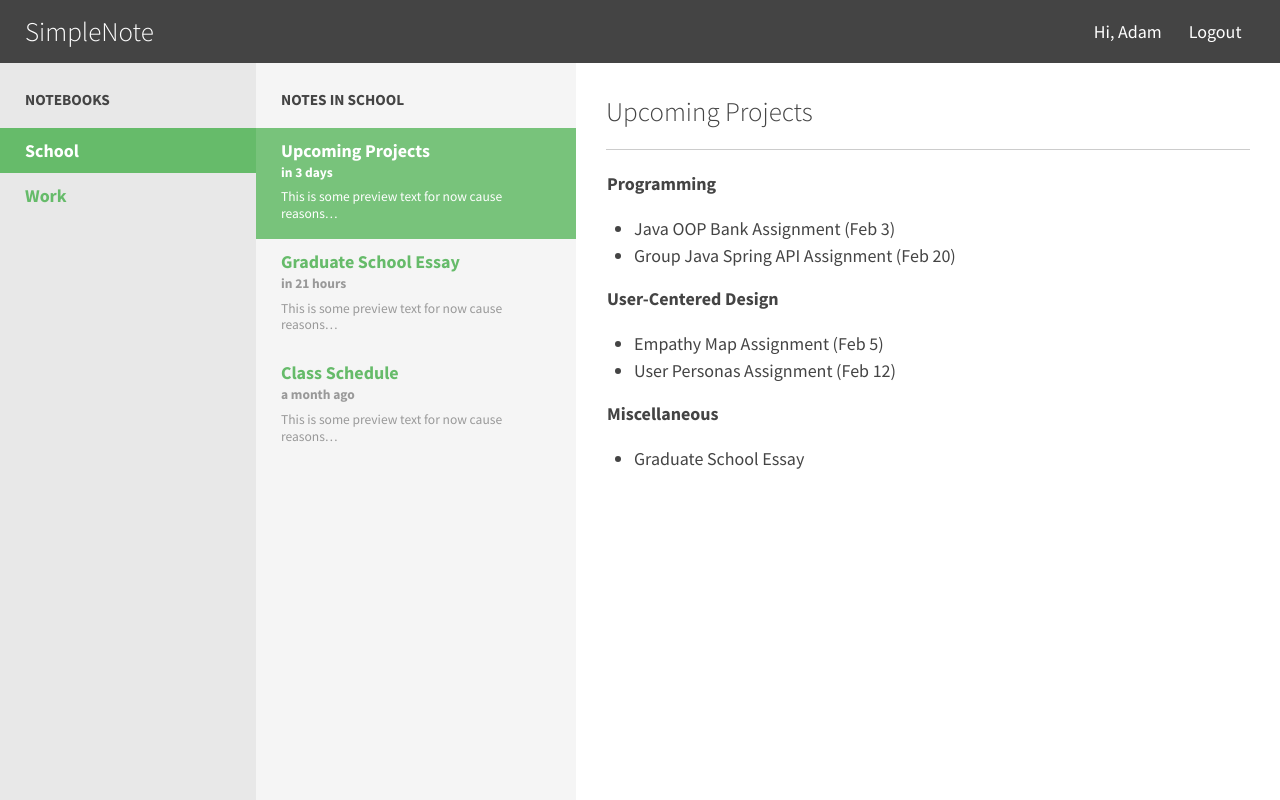
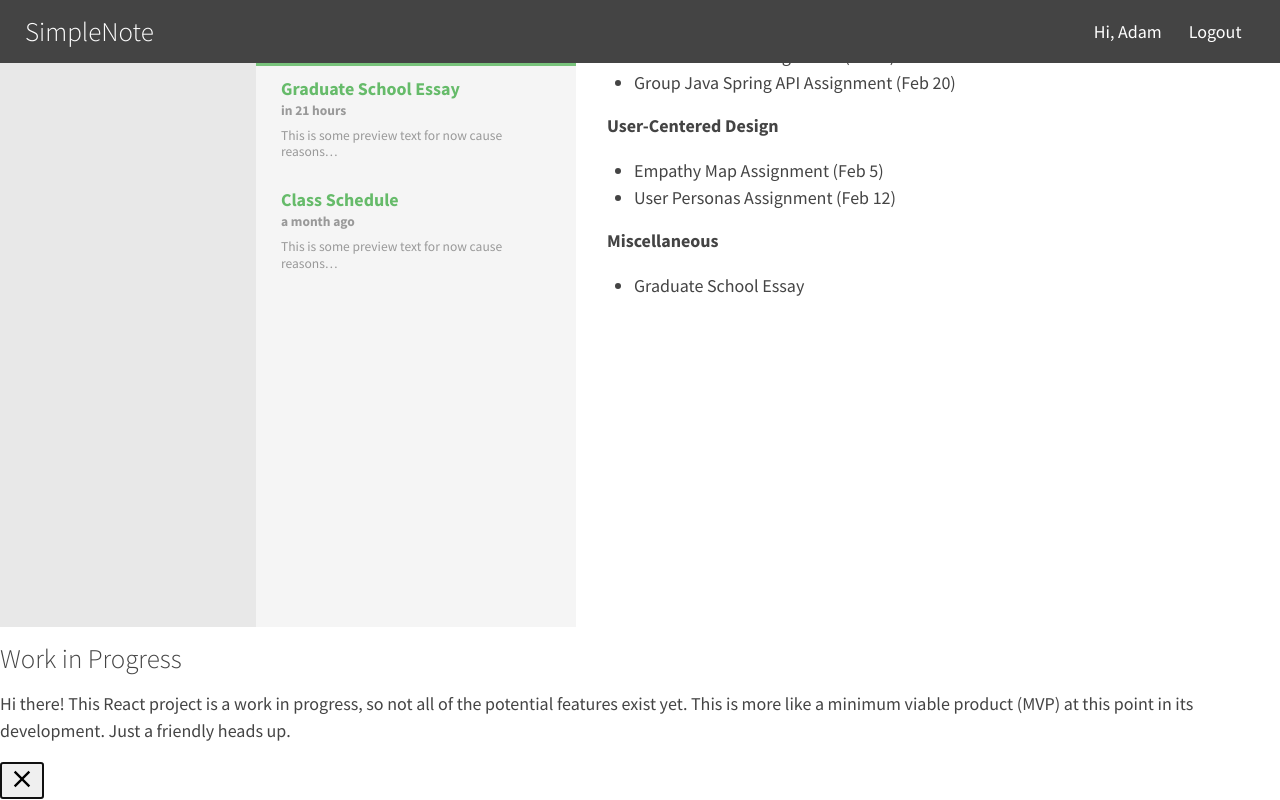
Before and after one commit to adammy/react-notes, a React (Create React App) app: page / in a window 1280 px wide. Built offline with nearby package versions, Linux system fonts and the light colour scheme.

Commit message:
Adding modal dependency and in-progress messaging

```diff
--- a/package.json
+++ b/package.json
@@ -11,6 +11,7 @@
     "prop-types": "^15.6.0",
     "react": "^16.2.0",
     "react-dom": "^16.2.0",
+    "react-responsive-modal": "^2.0.0",
     "react-scripts": "1.1.0",
     "uuid": "^3.2.1"
   },
--- a/src/App.js
+++ b/src/App.js
@@ -2,6 +2,7 @@ import React, { Component } from 'react';
 import { v4 } from 'uuid';
 import Nav from './components/Nav/Nav';
 import Dashboard from './components/Dashboard/Dashboard';
+import Modal from 'react-responsive-modal';
 import './App.css';
 
 class App extends Component {
@@ -9,6 +10,7 @@ class App extends Component {
 	constructor(props) {
 		super(props);
 		this.state = {
+			open: true,
 			user: {
 				name: {
 					first: "Adam",
@@ -64,6 +66,14 @@ class App extends Component {
 		this.noteChange = this.noteChange.bind(this);
 	}
 
+	onOpenModal = () => {
+    this.setState({ open: true });
+  };
+
+  onCloseModal = () => {
+    this.setState({ open: false });
+  };
+
 	notebookChange(id) {
 		const notebooks = this.state.notebooks.map(notebook => {
 			return (notebook.id !== id) ? {
@@ -105,10 +115,14 @@ class App extends Component {
 	render() {
 
 		const { notebookChange, noteChange } = this;
-		const { user, notebooks } = this.state;
+		const { user, notebooks, open } = this.state;
 
 		return (
 			<div className="app">
+				<Modal open={open} onClose={this.onCloseModal} little>
+          <h1>Work in Progress</h1>
+					<p>Hi there! This React project is a work in progress, so not all of the potential features exist yet. This is more like a minimum viable product (MVP) at this point in its development. Just a friendly heads up.</p>
+        </Modal>
 				<Nav user={user} />
 				<Dashboard notebooks={notebooks} onNotebookChange={notebookChange} onNoteChange={noteChange} />
 			</div>
```
Also changed, not shown: 1 other file (tests, documents, lock files or other folders).
